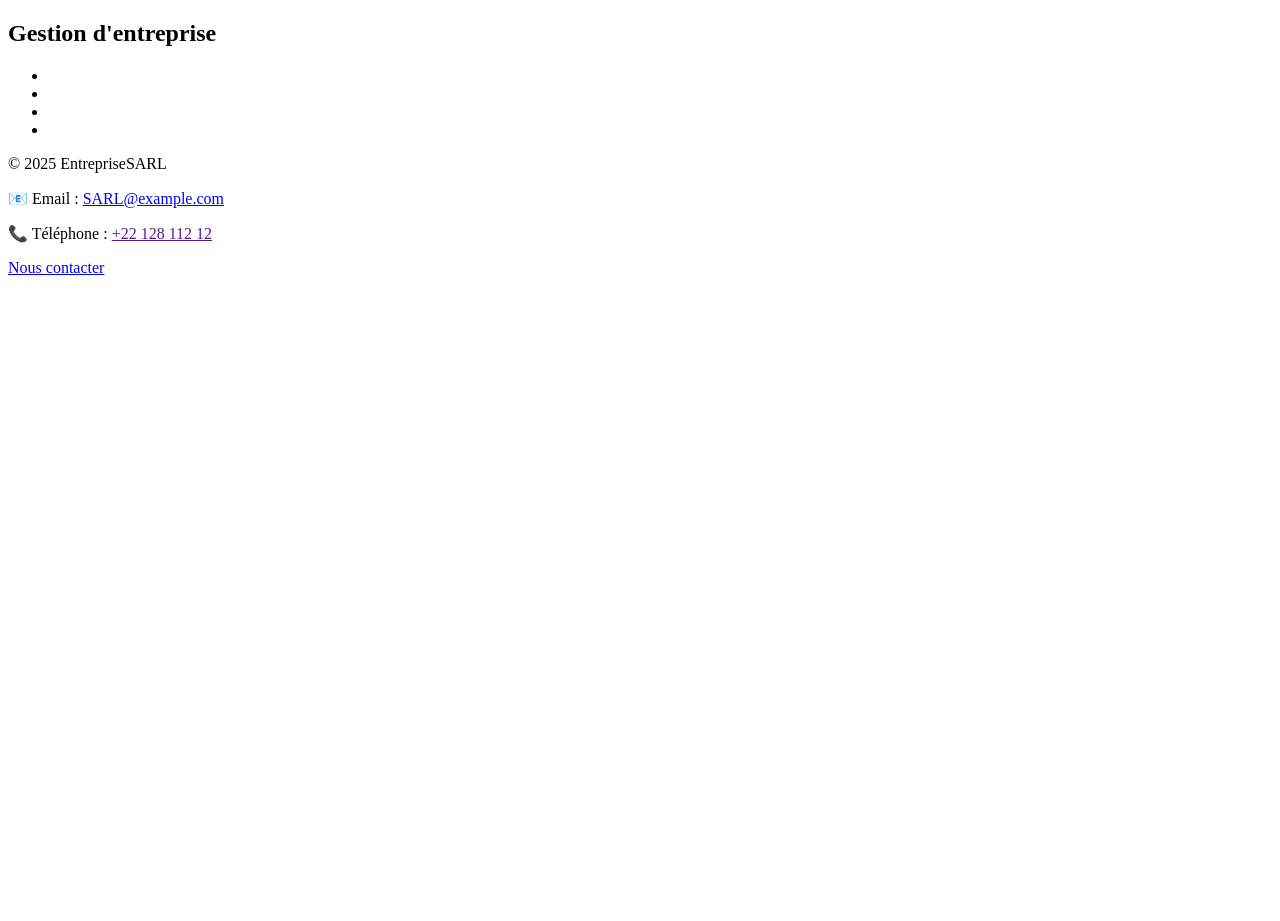
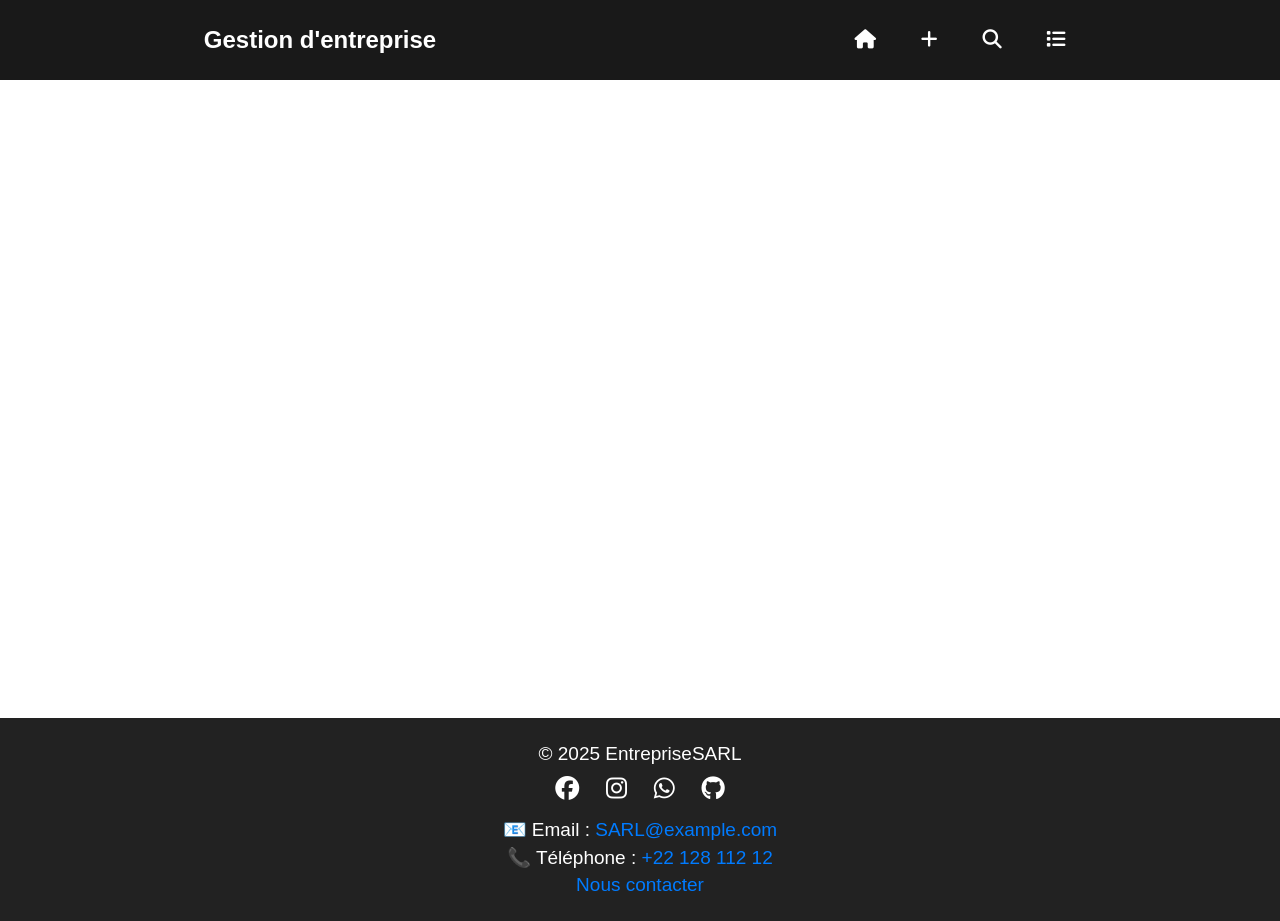
Before and after one commit to Poyziol/Departement, a PHP site: page /fm-recharge in a window 1280 px wide. Before the commit the page ends 275 px from the top, so only its background shows below. Run offline with PHP 8.4, Linux system fonts and the light colour scheme.

Commit message:
add link to css for those pages

```diff
--- a/crm-action.php
+++ b/crm-action.php
@@ -8,6 +8,9 @@
 <meta charset="UTF-8">
 
     <meta name="viewport" content="width=device-width, initial-scale=1.0">
+    <link rel="stylesheet" href="css/mainmenu.css">
+    <link rel="stylesheet" href="css/headerfooter.css">
+    <link rel="stylesheet" href="fontawsome/css/all.min.css">
 
     <title>Action CRM</title>
 
--- a/crm-reaction.php
+++ b/crm-reaction.php
@@ -8,6 +8,9 @@
 <meta charset="UTF-8">
 
     <meta name="viewport" content="width=device-width, initial-scale=1.0">
+    <link rel="stylesheet" href="css/mainmenu.css">
+    <link rel="stylesheet" href="css/headerfooter.css">
+    <link rel="stylesheet" href="fontawsome/css/all.min.css">
 
     <title>Reaction CRM</title>
 
--- a/fm-recharge.php
+++ b/fm-recharge.php
@@ -8,6 +8,9 @@
 <meta charset="UTF-8">
 
     <meta name="viewport" content="width=device-width, initial-scale=1.0">
+    <link rel="stylesheet" href="css/mainmenu.css">
+    <link rel="stylesheet" href="css/headerfooter.css">
+    <link rel="stylesheet" href="fontawsome/css/all.min.css">
 
     <title>Recharge</title>
 
```
